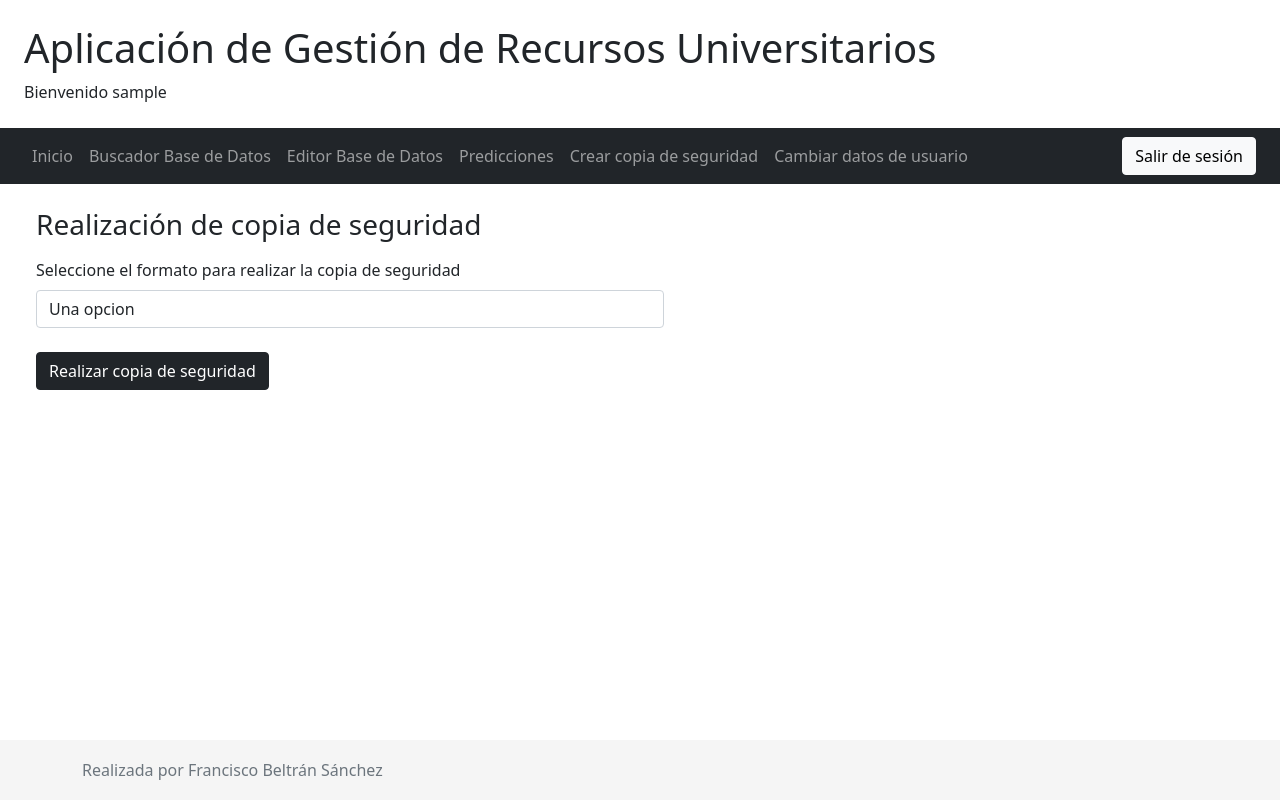
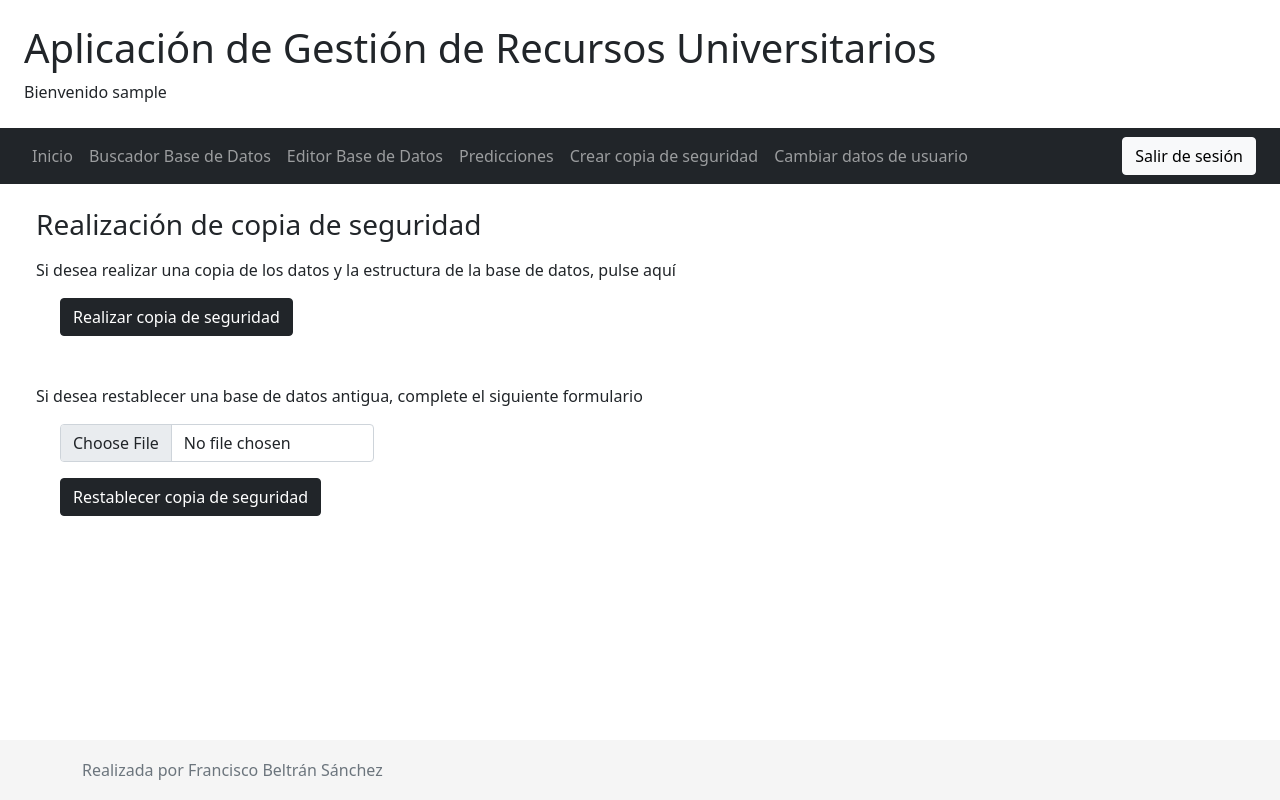
Before and after one commit to currobeltran/TFG, a Django app: page /copiaseguridad in a window 1280 px wide. Run offline with Django 3.2, Linux system fonts and the light colour scheme; the visitor is signed in with stand-in values (Sample User, id 1); some libraries are stand-ins or nearby versions.

Commit message:
Añadiendo funcionalidad copia de seguridad

```diff
--- a/src/app/templates/copiaseguridad.html
+++ b/src/app/templates/copiaseguridad.html
@@ -4,18 +4,21 @@
 
 <h3 class="mt-4 ms-4">Realización de copia de seguridad</h3>
 
-<form class="col-6 mt-3 ms-4">
-    <div class="form-group">
-        <label for="seleccioncopia">Seleccione el formato para realizar la copia de seguridad</label>
-        <select class="form-control mt-2" id="seleccioncopia">
-            <option>Una opcion</option>
-            <option>Otra</option>
-            <option>Y otra mas</option>
-            <option>Todas de prueba</option>
-        </select>
+<p class="ms-4 mt-3">Si desea realizar una copia de los datos y la estructura de la base de datos, pulse aquí</p>
+<form class="col-6 mt-3 ms-5" action="/copiaseguridad" method="POST">
+    {% csrf_token %}
+    <button type="submit" class="btn btn-dark" id="realizaCopia" name="accion" value="1">Realizar copia de seguridad</button>
+</form>
+
+<p class="ms-4 mt-5">Si desea restablecer una base de datos antigua, complete el siguiente formulario</p>
+
+<form class="col-6 mt-3 ms-5" action="/copiaseguridad" method="POST">
+    {% csrf_token %}
+    <div class="custom-file col-6">
+        <input type="file" class="form-control" name="archivo">
     </div>
 
-    <button type="submit" class="btn btn-dark mt-4">Realizar copia de seguridad</button>
+    <button type="submit" class="btn btn-dark mt-3" id="restableceCopia" name="accion" value="2">Restablecer copia de seguridad</button>
 </form>
 
 {% endblock %}
--- a/src/app/views.py
+++ b/src/app/views.py
@@ -16,6 +16,9 @@ from django_tables2 import SingleTableView
 import random
 import datetime
 import time
+from django.core.management import call_command
+import os
+from django.apps import apps
 
 # Inicio: Vista inicial de la aplicación
 # TODO: Añadir un parámetro al renderizado de index.html para que se pueda
@@ -470,16 +473,35 @@ def apibuscaBBDD(request):
 
     return JsonResponse(data)
 
-# CopiaSeguridad: Vista para realizar una copia de seguridad de la información almacenada
-# en la Base de Datos.
-# TODO: Implementar funcionalidad, solo está diseñada la interfaz.
+# CopiaSeguridad: Vista para realizar y restaurar
+# una copia de seguridad de la información almacenada en la Base de Datos.
 def copiaSeguridad(request):
     registrado = estaRegistrado(request)
     if not registrado:
         texto = "No tiene permiso para acceder a esta página"
         return render(request, 'error.html', {'registrado':registrado, 'texto':texto})
 
-    return render(request, 'copiaseguridad.html', {'registrado':registrado})
+    if request.method == "GET":
+        return render(request, 'copiaseguridad.html', {'registrado':registrado})
+    else:
+        print(os.path.dirname(apps.get_app_config("app").path))
+
+        if request.POST.get('accion') == '1':
+            backup = open(os.path.dirname(apps.get_app_config("app").path)+"/var/backups/Copia de seguridad.json",'w')
+            call_command('dumpdata',stdout=backup)
+            backup.close()
+
+            return render(request, 'index.html', {'registrado':registrado,'msg':"Copia de seguridad realizada"})
+
+        elif request.POST.get('accion') == '2':
+            if request.POST.get('archivo') == '':
+                return render(request, 'copiaseguridad.html', {'registrado':registrado})
+
+            call_command('loaddata',os.path.dirname(apps.get_app_config("app").path)+"/var/backups/"+request.POST.get('archivo'))
+
+            return render(request, 'index.html', {'registrado':registrado,'msg':"Copia de seguridad reestablecida"})
+
+        return render(request, 'index.html', {'registrado':registrado,'msg':"Lo sentimos, ha ocurrido un error"})
 
 # EditaUsuario: Vista para que el usuario que esté registrado en ese momento en la aplicación
 # pueda editar su infomación personal.
```
Also changed, not shown: src/web/settings.py (+7 -0 lines).
